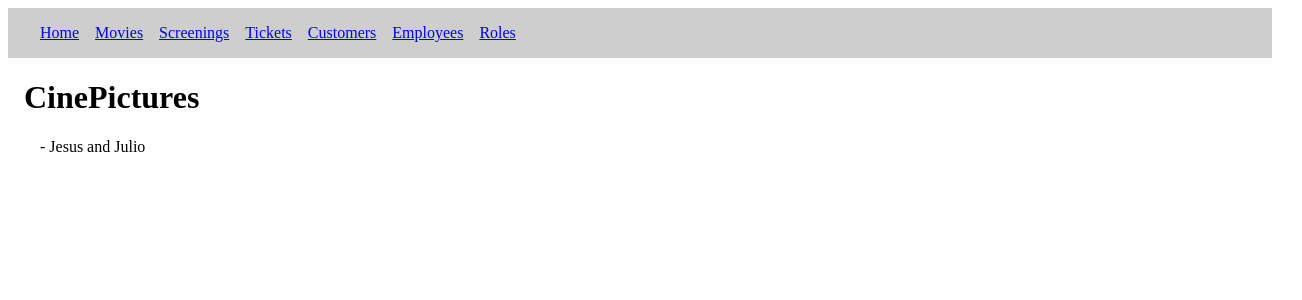
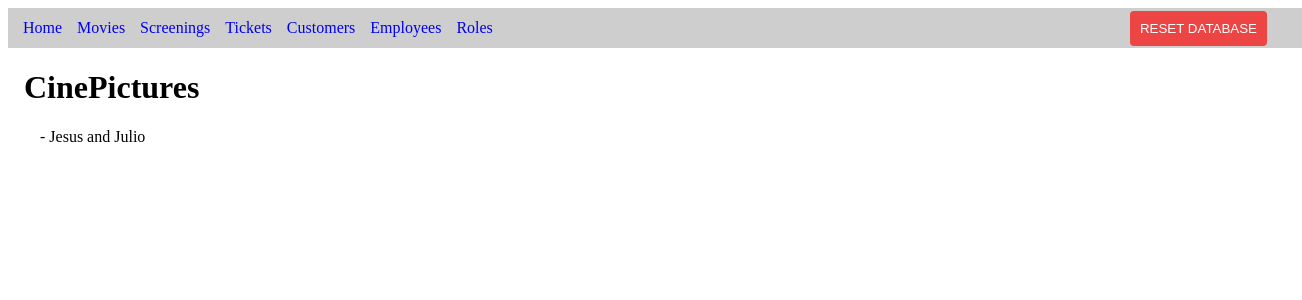
Before and after one commit to J-Rodriguez10/cs340-Project, a React (Vite) app in the folder frontend/: page / in a window 1280 px wide. Shown: the top 300 px of the page, 1302 px wide, since content can reach past the window. Built offline with nearby package versions, Linux system fonts and the light colour scheme.

Commit message:
Added a reset DB button using a stored procedure from the backend

```diff
--- a/frontend/src/components/Navigation.jsx
+++ b/frontend/src/components/Navigation.jsx
@@ -5,6 +5,8 @@
  * May 7th 2025: Jesus Swapped them back to <a> for purpose of following
  * more closely the boilerplate code in order to prevent any potential bugs.
  */
+
+import ResetButton from "./ResetButton";
 
 function Navigation() {
   return (
@@ -17,6 +19,8 @@ function Navigation() {
       <a href="/employees">Employees</a>
       <a href="/roles">Roles</a>
       {/* Add more links as your pages grow */}
+
+      <ResetButton />
     </nav>
   );
 }
--- /dev/null
+++ b/frontend/src/components/ResetButton.jsx
@@ -0,0 +1,32 @@
+import { API_BASE_URL } from "../config";
+
+function ResetButton() {
+  const handleReset = async () => {
+    const confirmReset = window.confirm(
+      "HOLD ON: Are you sure you want to RESET the entire database?"
+    );
+
+    if (!confirmReset) return;
+
+    try {
+      const response = await fetch(`${API_BASE_URL}/reset-db`);
+      if (response.ok) {
+        alert("Database reset successfully!");
+        window.location.reload();
+      } else {
+        alert("Reset failed. Please try again.");
+      }
+    } catch (error) {
+      console.error("Error during reset:", error);
+      alert("An error occurred during reset.");
+    }
+  };
+
+  return (
+    <button className="reset-button" onClick={handleReset}>
+      RESET DATABASE
+    </button>
+  );
+}
+
+export default ResetButton;
--- a/frontend/src/index.css
+++ b/frontend/src/index.css
@@ -67,17 +67,66 @@ button:focus-visible {
   }
 } */
 
-h1, h2 { margin-left: 16px;}
-/* table {border-collapse: collapse;margin-left: 32px;} */
+/* Headings */
+h1, h2 {
+  margin-left: 16px;
+}
+
+/* Table styles */
 th, td {
-    border: 1px solid #ddd;
-    padding: 12px;
-    text-align: center;
+  border: 1px solid #ddd;
+  padding: 12px;
+  text-align: center;
 }
-th {background-color: #f2f2f2;}
-tr:nth-child(even) {background-color: #f9f9f9;}
-.cuForm { margin-left: 32px;}
-input, select { margin-bottom: 4px;margin-right: 12px;}
-nav {background-color: #cecece;padding: 16px;}
-a {margin-left: 16px;}
-.homepageDescription {margin-left: 32px;}
+
+th {
+  background-color: #f2f2f2;
+}
+
+tr:nth-child(even) {
+  background-color: #f9f9f9;
+}
+
+/* Forms */
+.cuForm {
+  margin-left: 32px;
+}
+
+input, select {
+  margin-bottom: 4px;
+  margin-right: 12px;
+}
+
+/* Navigation bar */
+nav {
+  background-color: #cecece;
+  position: relative;
+  width: 100%;
+  height: 40px;
+  display: flex;
+  align-items: center;
+  padding: 0 15px;
+}
+
+nav a {
+  margin-right: 15px;
+  text-decoration: none;
+}
+
+/* Reset Button */
+.reset-button {
+  margin-left: auto;
+  margin-right: 20px;
+  padding: 10px;
+  background-color: rgba(247, 27, 27, 0.764);
+  color: white;
+  font-weight: 500;
+  border: none;
+  border-radius: 4px;
+  cursor: pointer;
+}
+
+/* Home Page Text Block */
+.homepageDescription {
+  margin-left: 32px;
+}
--- a/frontend/vite.config.js
+++ b/frontend/vite.config.js
@@ -5,7 +5,7 @@ import react from '@vitejs/plugin-react'
 export default defineConfig({
   plugins: [react()],
   server: {
-    port: 6267, // Pick a port number until one works
+    port: 6268, // Pick a port number until one works
     strictPort: true, // Fail if the port is in use instead of picking a new one
     host: '0.0.0.0'
   }
```
Also changed, not shown: 1 other file (tests, documents, lock files or other folders).
